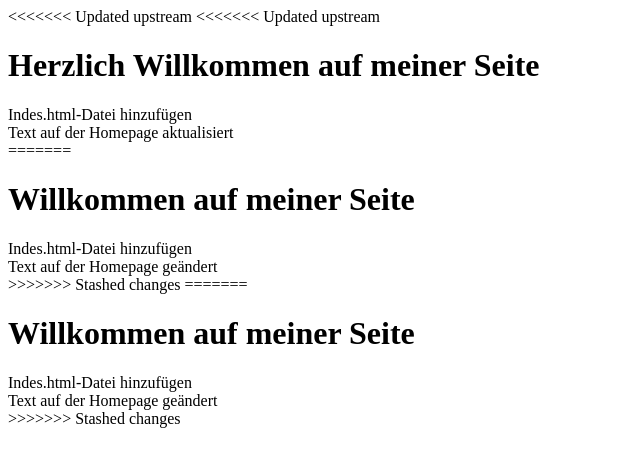
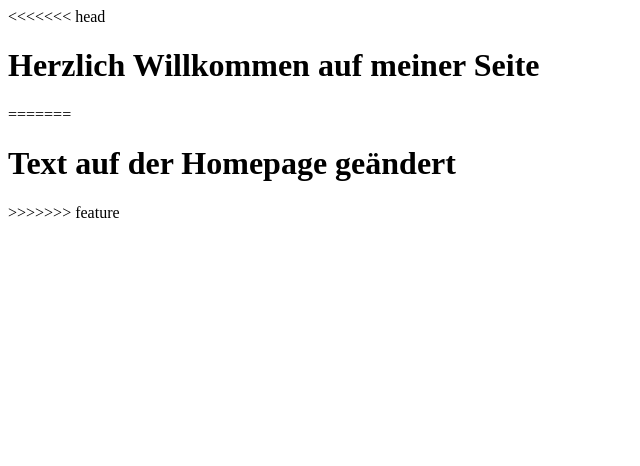
Before and after one commit to KrisztinaJandovics/test_geoprogramierung_2_public, a plain HTML site: page index.html in a window 1280 px wide. Shown: the whole page, without its empty margins (0-640 px from the left). Drawn offline with Linux system fonts and the light colour scheme.

Commit message:
Update index.html

```diff
--- a/index.html
+++ b/index.html
@@ -2,22 +2,10 @@
 <html>
     <head><title>Mein erstes Git-Projekt</title></head>
     <body>
-<<<<<<< Updated upstream
-<<<<<<< Updated upstream
+<<<<<<< head
         <h1>Herzlich Willkommen auf meiner Seite</h1>
+=======
+        <h1>Text auf der Homepage geändert</h1>
+>>>>>>> feature
     </body>
-    <summary>Indes.html-Datei hinzufügen</summary>
-    <summary>Text auf der Homepage aktualisiert</summary>
-=======
-        <h1>Willkommen auf meiner Seite</h1>
-    </body>
-    <summary>Indes.html-Datei hinzufügen</summary>
-    <summary>Text auf der Homepage geändert</summary>
->>>>>>> Stashed changes
-=======
-        <h1>Willkommen auf meiner Seite</h1>
-    </body>
-    <summary>Indes.html-Datei hinzufügen</summary>
-    <summary>Text auf der Homepage geändert</summary>
->>>>>>> Stashed changes
 </html>
```
